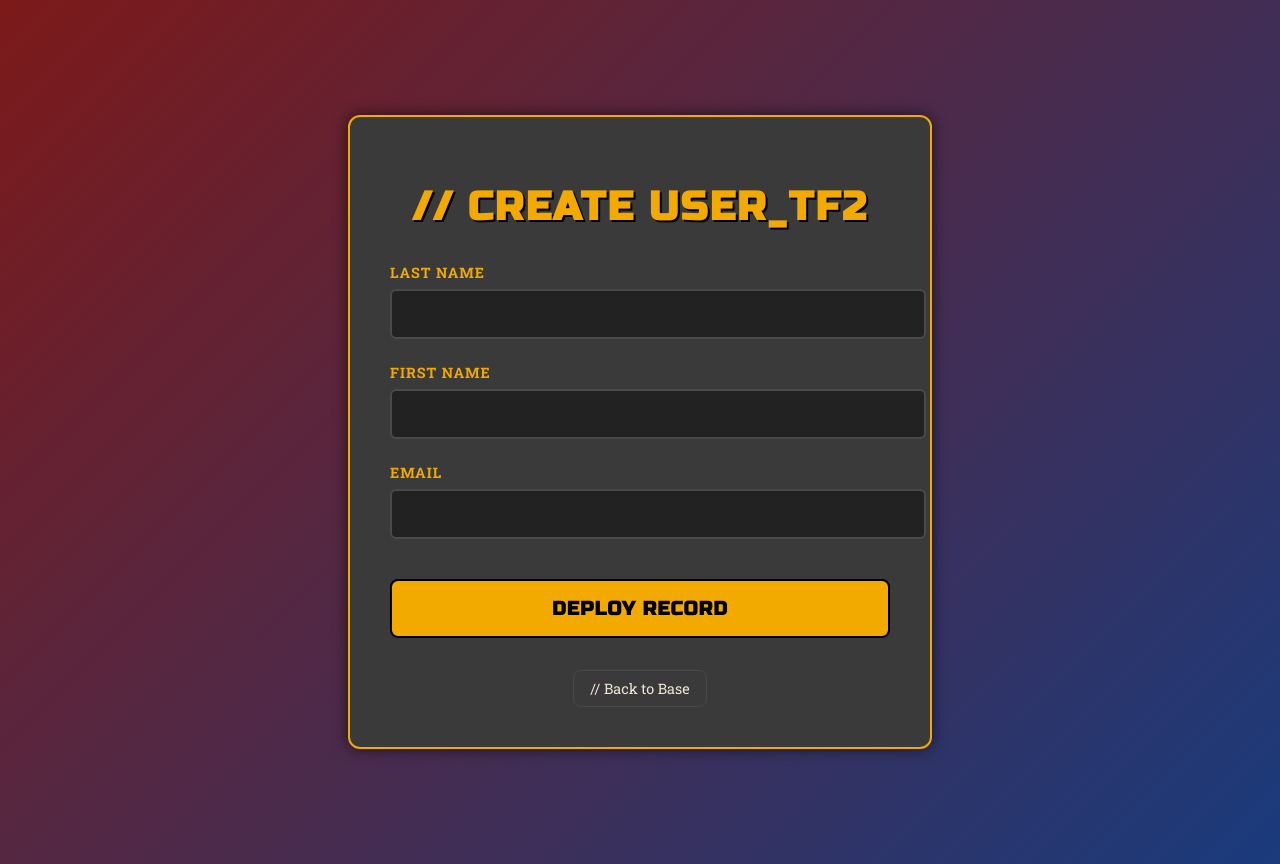
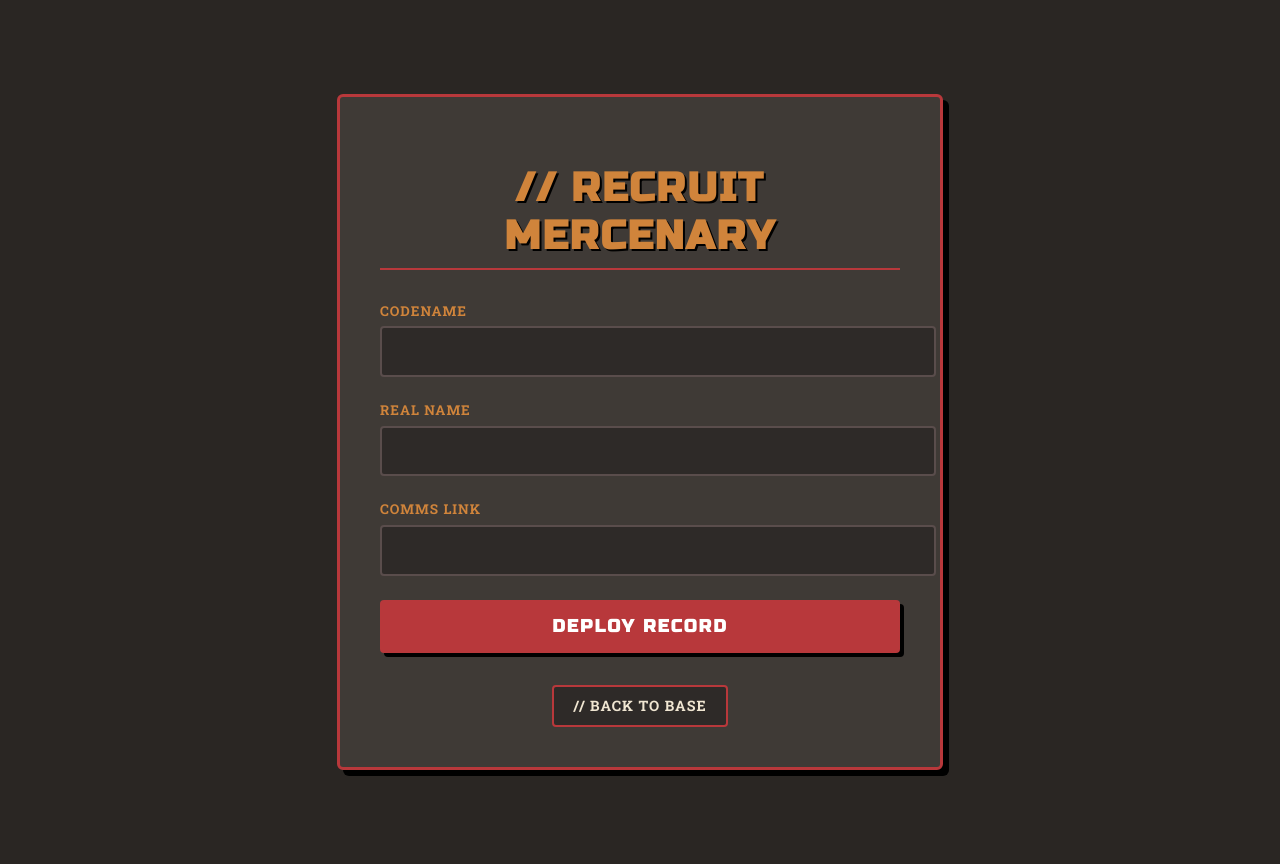
Before and after one commit to BenedictBluee/madrigall_benedict, a CodeIgniter app: page /users/create in a window 1280 px wide. Run offline with CodeIgniter, Linux system fonts and the light colour scheme; data that the repository does not hold is empty; some libraries are stand-ins or nearby versions.

Commit message:
First commit

```diff
--- a/app/views/create.php
+++ b/app/views/create.php
@@ -3,28 +3,27 @@
 <head>
   <meta charset="UTF-8">
   <meta name="viewport" content="width=device-width, initial-scale=1.0">
-    <title>Create User | TF2 Console</title>
+  <title>Create Mercenary | TF2 Console</title>
   <link href="https://fonts.googleapis.com/css2?family=Russo+One&family=Roboto+Slab:wght@400;700&display=swap" rel="stylesheet">
   <style>
     :root {
-            --color-bg-primary: #2b2b2b;
-            --color-bg-secondary: #3a3a3a;
-            --color-text-primary: #f0e6d2;
-            --color-accent-red: #7d1a1a;
-            --color-accent-blu: #1a3b7d;
-            --color-highlight: #f2a900;
-            --color-border: #4a4a4a;
-            --color-input-bg: #222;
+      --tf2-red: #b8383b;
+      --tf2-blu: #3b5b92;
+      --tf2-panel: #3f3a36;
+      --tf2-dark: #2a2623;
+      --tf2-light: #f0e6d2;
+      --tf2-accent: #d0843b;
+      --tf2-border: #5a4d4c;
       --font-display: 'Russo One', sans-serif;
       --font-body: 'Roboto Slab', serif;
     }
 
     body {
-            background: linear-gradient(135deg, var(--color-accent-red), var(--color-accent-blu));
-            color: var(--color-text-primary);
+      background: var(--tf2-dark);
+      color: var(--tf2-light);
       font-family: var(--font-body);
       margin: 0;
-            padding: 2rem 1rem;
+      padding: 2rem;
       display: flex;
       justify-content: center;
       align-items: center;
@@ -38,31 +37,26 @@
 
     .form-container {
       width: 90%;
-            max-width: 500px;
-            background: var(--color-bg-secondary);
-            border: 2px solid var(--color-highlight);
+      max-width: 520px;
+      background: var(--tf2-panel);
+      border: 3px solid var(--tf2-red);
+      box-shadow: 6px 6px 0 #000;
       padding: 2.5rem;
-            border-radius: 12px;
-            display: flex;
-            flex-direction: column;
-            align-items: center;
+      border-radius: 6px;
       text-align: center;
-            animation: fadeSlideUp 1s ease forwards;
-            box-shadow: 0 0 15px rgba(0,0,0,0.6);
+      animation: fadeSlideUp 0.8s ease forwards;
     }
 
     h1 {
+      font-size: clamp(1.8rem, 5vw, 2.5rem);
       font-family: var(--font-display);
-            font-size: clamp(1.5rem, 5vw, 2.5rem);
-            font-weight: 700;
       margin-bottom: 2rem;
-            color: var(--color-highlight);
+      text-transform: uppercase;
       letter-spacing: 2px;
-            text-transform: uppercase;
-            text-shadow: 2px 2px 0px #000;
-            animation: fadeSlideUp 1s ease forwards;
-            animation-delay: 0.2s;
-            opacity: 0;
+      color: var(--tf2-accent);
+      text-shadow: 2px 2px 0 #000;
+      border-bottom: 2px solid var(--tf2-red);
+      padding-bottom: 0.5rem;
     }
 
     form {
@@ -76,18 +70,12 @@
       display: flex;
       flex-direction: column;
       text-align: left;
-            opacity: 0;
-            animation: fadeSlideUp 0.8s ease forwards;
     }
 
-        .form-group:nth-child(1) { animation-delay: 0.4s; }
-        .form-group:nth-child(2) { animation-delay: 0.6s; }
-        .form-group:nth-child(3) { animation-delay: 0.8s; }
-
     label {
-            font-size: 0.9rem;
+      font-size: 0.85rem;
       font-weight: 700;
-            color: var(--color-highlight);
+      color: var(--tf2-accent);
       margin-bottom: 0.4rem;
       text-transform: uppercase;
       letter-spacing: 1px;
@@ -96,87 +84,83 @@
     input[type="text"],
     input[type="email"] {
       width: 100%;
-            padding: 0.8rem 1rem;
-            background-color: var(--color-input-bg);
-            border: 2px solid var(--color-border);
-            border-radius: 6px;
-            color: var(--color-text-primary);
-            font-family: var(--font-body);
+      padding: 0.9rem 1rem;
+      background-color: #2e2a28;
+      border: 2px solid var(--tf2-border);
+      border-radius: 4px;
+      color: var(--tf2-light);
       font-size: 1rem;
-            transition: border-color 0.2s ease, box-shadow 0.2s ease;
+      transition: border 0.2s ease, box-shadow 0.2s ease;
     }
 
     input[type="text"]:focus,
     input[type="email"]:focus {
       outline: none;
-            border-color: var(--color-highlight);
-            box-shadow: 0 0 6px var(--color-highlight);
+      border-color: var(--tf2-accent);
+      box-shadow: 0 0 6px var(--tf2-accent);
     }
 
     button[type="submit"] {
       width: 100%;
       padding: 1rem 0;
-            background-color: var(--color-highlight);
-            color: #000;
-            border: 2px solid #000;
-            border-radius: 8px;
+      background-color: var(--tf2-red);
+      color: #fff;
+      border: none;
+      border-radius: 4px;
       font-weight: 700;
-            font-size: clamp(1rem, 3vw, 1.2rem);
+      font-size: 1.1rem;
+      cursor: pointer;
+      letter-spacing: 2px;
+      text-transform: uppercase;
+      box-shadow: 4px 4px 0 #000;
+      transition: all 0.3s ease;
       font-family: var(--font-display);
-            cursor: pointer;
-            transition: all 0.3s ease;
-            letter-spacing: 1px;
-            text-transform: uppercase;
-            margin-top: 1rem;
-            opacity: 0;
-            animation: fadeSlideUp 0.8s ease forwards;
-            animation-delay: 1s;
     }
 
     button[type="submit"]:hover {
-            background-color: #000;
-            color: var(--color-highlight);
-            box-shadow: 0 0 12px var(--color-highlight);
+      background-color: #922d2e;
+      transform: translateY(-2px);
+      box-shadow: 6px 6px 0 #000;
     }
 
     .back-link {
       display: inline-block;
       margin-top: 2rem;
       text-decoration: none;
-            color: var(--color-text-primary);
+      color: var(--tf2-light);
       font-size: 0.9rem;
-            transition: all 0.2s ease;
-            border: 1px solid var(--color-border);
-            padding: 0.5rem 1rem;
-            border-radius: 8px;
-            opacity: 0;
-            animation: fadeSlideUp 0.8s ease forwards;
-            animation-delay: 1.2s;
+      padding: 0.6rem 1.2rem;
+      border: 2px solid var(--tf2-red);
+      border-radius: 4px;
+      transition: background 0.3s ease, color 0.3s ease;
+      text-transform: uppercase;
+      font-weight: 600;
+      letter-spacing: 1px;
+      background: #2e2a28;
     }
 
     .back-link:hover {
-            color: var(--color-highlight);
-            border-color: var(--color-highlight);
-            background-color: #000;
+      background-color: var(--tf2-red);
+      color: #fff;
     }
   </style>
 </head>
 <body>
   <div class="form-container">
-        <h1>// CREATE USER_TF2</h1>
+    <h1>// Recruit Mercenary</h1>
     <form action="<?= site_url('users/store'); ?>" method="post">
       <div class="form-group">
-                <label for="lname">Last Name</label>
+        <label for="lname">Codename</label>
         <input type="text" id="lname" name="lname" required>
       </div>
 
       <div class="form-group">
-                <label for="fname">First Name</label>
+        <label for="fname">Real Name</label>
         <input type="text" id="fname" name="fname" required>
       </div>
 
       <div class="form-group">
-                <label for="email">Email</label>
+        <label for="email">Comms Link</label>
         <input type="email" id="email" name="email" required>
       </div>
 
```
Also changed, not shown: app/views/home.php (+34 -11 lines), app/views/show.php (+27 -32 lines), app/views/update.php (+21 -18 lines). Lines whose indentation alone changed are shown as unchanged.
